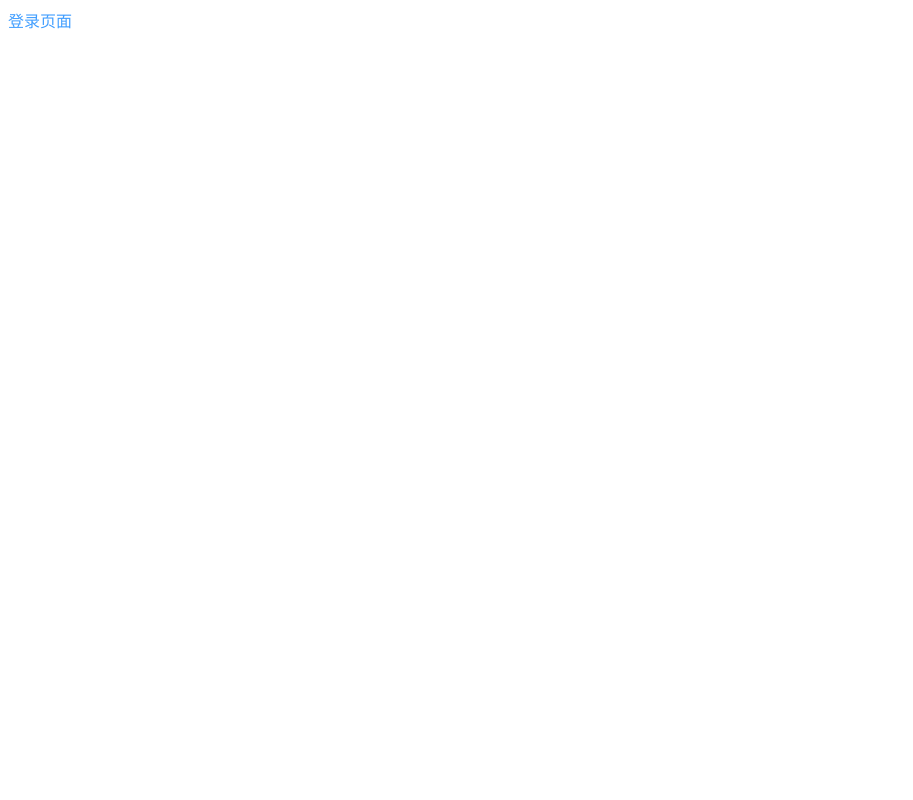
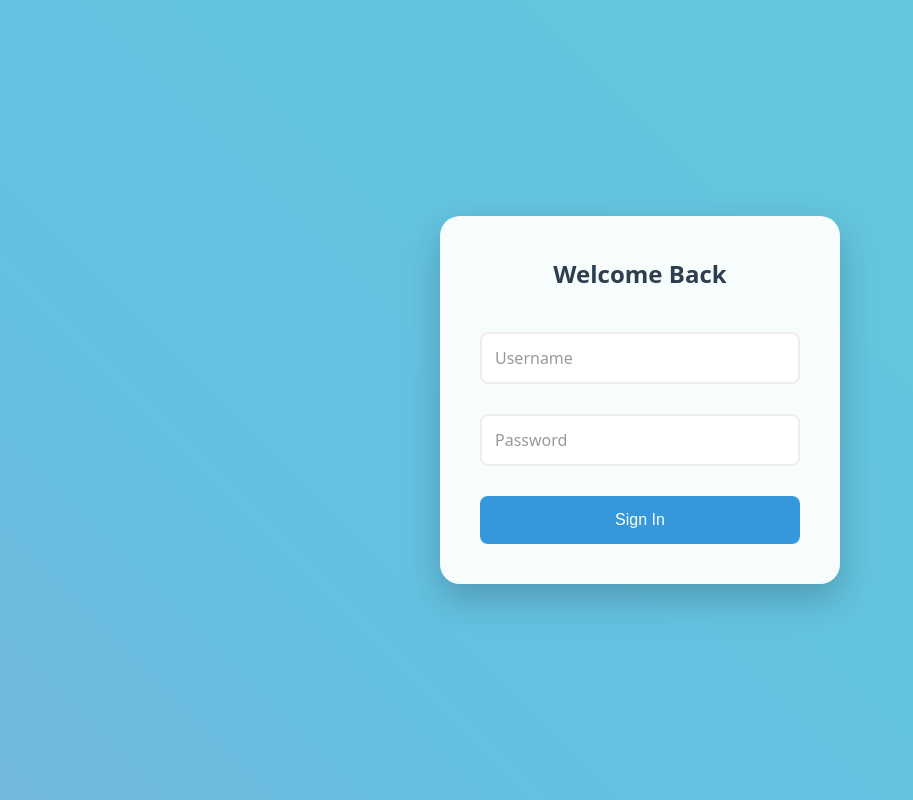
Before and after one commit to yhongliang/vue-mid-back-sys, a Vue app: page /login in a window 1280 px wide. Shown: the whole page, without its empty margins (0-913 px from the left). Built offline with nearby package versions, Linux system fonts and the light colour scheme; the HTML template or start-up script is replaced by a standard one.

Commit message:
feat:新增登录页面

```diff
--- a/components.d.ts
+++ b/components.d.ts
@@ -9,6 +9,9 @@ export {}
 declare module 'vue' {
   export interface GlobalComponents {
     ElButton: typeof import('element-plus/es')['ElButton']
+    ElForm: typeof import('element-plus/es')['ElForm']
+    ElFormItem: typeof import('element-plus/es')['ElFormItem']
+    ElInput: typeof import('element-plus/es')['ElInput']
     HelloWorld: typeof import('./src/components/HelloWorld.vue')['default']
     IconCommunity: typeof import('./src/components/icons/IconCommunity.vue')['default']
     IconDocumentation: typeof import('./src/components/icons/IconDocumentation.vue')['default']
--- a/src/main.ts
+++ b/src/main.ts
@@ -9,6 +9,7 @@ import router from './router'
 import ElementPlus from 'element-plus'
 import zhCn from 'element-plus/es/locale/lang/zh-cn'
 import 'dayjs/locale/zh-cn'
+import '@/styles/reset.scss'
 
 const app = createApp(App)
 
--- a/src/router/index.ts
+++ b/src/router/index.ts
@@ -6,7 +6,7 @@ const router = createRouter({
   routes: [
     // 配置首先进入登录页面
     {
-      path: '/:pathMatch(.*)*',
+      path: '/',
       redirect: '/login',
     },
     {
@@ -14,11 +14,11 @@ const router = createRouter({
       name: 'login',
       component: () => import('@/views/auth/LoginForm.vue'),
     },
-    {
-      path: '/',
-      name: 'home',
-      component: HomeView,
-    },
+    // {
+    //   path: '/home',
+    //   name: 'home',
+    //   component: HomeView,
+    // },
   ],
 })
 
--- a/src/styles/variables.scss
+++ b/src/styles/variables.scss
@@ -1,7 +1,16 @@
-/* 覆盖Element Plus变量 */
-@forward "element-plus/theme-chalk/src/common/var.scss" with ($colors: ('primary': ('base': #3366ff,
-        ),
-    ));
+@use "sass:map";
+@use "sass:color";
 
-/* 必须引入基础样式 */
-@use "element-plus/theme-chalk/src/index.scss" as *;
+// 1. 首先覆盖Element变量
+@forward 'element-plus/theme-chalk/src/common/var.scss' with ($colors: ('primary': ('base': #409eff,
+            'light-9': color.mix(#fff, #409eff, 90%))));
+
+// 2. 导出易用变量（避免组件中频繁使用map.get）
+// $--color-primary-light-9: map.get(map.get($colors, 'primary'), 'light-9') !default;
+$box-shadow-dark: 0 6px 18px rgba(0, 0, 0, 0.12) !default;
+// 2. 然后声明自定义变量
+$box-shadow-dark: 0 6px 18px rgba(0, 0, 0, 0.12) !default;
+$--color-primary: #409EFF !default;
+$--color-white: #FFFFFF !default;
+$--color-text-primary: #303133 !default;
+$--border-radius-base: 4px !default;
--- a/src/views/auth/LoginForm.vue
+++ b/src/views/auth/LoginForm.vue
@@ -1,17 +1,229 @@
 <template>
-    <div>
-        <span class="example">登录页面</span>
+    <div class="login-container">
+        <!-- 动态背景 -->
+        <div class="animated-bg"></div>
+
+        <!-- 登录卡片 -->
+        <div class="login-card">
+            <h2 class="title">Welcome Back</h2>
+
+            <form @submit.prevent="handleSubmit">
+                <!-- 用户名输入 -->
+                <div class="input-group">
+                    <input v-model="form.username" type="text" required @focus="handleInputFocus"
+                        @blur="handleInputBlur">
+                    <label :class="{ active: isUsernameActive }">Username</label>
+                </div>
+
+                <!-- 密码输入 -->
+                <div class="input-group">
+                    <input v-model="form.password" type="password" required @focus="handleInputFocus"
+                        @blur="handleInputBlur">
+                    <label :class="{ active: isPasswordActive }">Password</label>
+                </div>
+
+                <!-- 提交按钮 -->
+                <button type="submit" class="submit-btn" :disabled="loading">
+                    <span v-if="!loading">Sign In</span>
+                    <div v-else class="loading-dots">
+                        <div class="dot"></div>
+                        <div class="dot"></div>
+                        <div class="dot"></div>
+                    </div>
+                </button>
+            </form>
+        </div>
     </div>
 </template>
 
-<script setup lang="ts">
+<script setup>
+import { ref, reactive } from 'vue'
 
+// 响应式数据
+const form = reactive({
+    username: '',
+    password: ''
+})
+
+const loading = ref(false)
+const isUsernameActive = ref(false)
+const isPasswordActive = ref(false)
+
+// 输入框交互处理
+const handleInputFocus = (e) => {
+    if (e.target.type === 'text') isUsernameActive.value = true
+    if (e.target.type === 'password') isPasswordActive.value = true
+}
+
+const handleInputBlur = (e) => {
+    if (!e.target.value) {
+        isUsernameActive.value = false
+        isPasswordActive.value = false
+    }
+}
+
+// 提交处理
+const handleSubmit = async () => {
+    loading.value = true
+    try {
+        // 这里添加API请求
+        await new Promise(resolve => setTimeout(resolve, 1500))
+        console.log('登录数据:', form)
+    } finally {
+        loading.value = false
+    }
+}
 </script>
 
-<style lang="scss" scoped>
-$color-primary: #409eff;
+<style scoped>
+/* 容器布局 */
+.login-container {
+    min-height: 100vh;
+    display: flex;
+    justify-content: center;
+    align-items: center;
+    position: relative;
+    overflow: hidden;
+}
 
-.example {
-    color: $color-primary;
+/* 动态背景 */
+.animated-bg {
+    position: absolute;
+    width: 200%;
+    height: 200%;
+    background: linear-gradient(45deg,
+            #ee7752,
+            #e73c7e,
+            #23a6d5,
+            #23d5ab);
+    background-size: 400% 400%;
+    animation: gradientBG 15s ease infinite;
+    filter: blur(30px);
+    opacity: 0.7;
+}
+
+/* 登录卡片 */
+.login-card {
+    position: relative;
+    width: 400px;
+    padding: 40px;
+    background: rgba(255, 255, 255, 0.95);
+    border-radius: 20px;
+    box-shadow: 0 15px 35px rgba(0, 0, 0, 0.2);
+    z-index: 1;
+}
+
+.title {
+    text-align: center;
+    margin-bottom: 40px;
+    color: #2c3e50;
+}
+
+/* 输入框样式 */
+.input-group {
+    position: relative;
+    margin-bottom: 30px;
+}
+
+input {
+    width: 100%;
+    padding: 15px;
+    border: 2px solid #eee;
+    border-radius: 8px;
+    font-size: 16px;
+    transition: all 0.3s ease;
+}
+
+input:focus {
+    border-color: #3498db;
+    outline: none;
+}
+
+label {
+    position: absolute;
+    left: 15px;
+    top: 50%;
+    transform: translateY(-50%);
+    color: #999;
+    pointer-events: none;
+    transition: all 0.3s ease;
+}
+
+label.active {
+    top: -10px;
+    left: 5px;
+    font-size: 12px;
+    color: #3498db;
+    background: white;
+    padding: 0 5px;
+}
+
+/* 提交按钮 */
+.submit-btn {
+    width: 100%;
+    padding: 15px;
+    background: #3498db;
+    color: white;
+    border: none;
+    border-radius: 8px;
+    font-size: 16px;
+    cursor: pointer;
+    transition: all 0.3s ease;
+}
+
+.submit-btn:hover {
+    background: #2980b9;
+    transform: translateY(-2px);
+    box-shadow: 0 5px 15px rgba(52, 152, 219, 0.4);
+}
+
+/* 加载动画 */
+.loading-dots {
+    display: flex;
+    justify-content: center;
+    gap: 8px;
+}
+
+.dot {
+    width: 8px;
+    height: 8px;
+    background: white;
+    border-radius: 50%;
+    animation: dotBounce 1.4s infinite;
+}
+
+.dot:nth-child(2) {
+    animation-delay: 0.2s
+}
+
+.dot:nth-child(3) {
+    animation-delay: 0.4s
+}
+
+@keyframes gradientBG {
+    0% {
+        background-position: 0% 50%
+    }
+
+    50% {
+        background-position: 100% 50%
+    }
+
+    100% {
+        background-position: 0% 50%
+    }
+}
+
+@keyframes dotBounce {
+
+    0%,
+    80%,
+    100% {
+        transform: translateY(0)
+    }
+
+    40% {
+        transform: translateY(-10px)
+    }
 }
 </style>
--- a/vite.config.ts
+++ b/vite.config.ts
@@ -28,7 +28,11 @@ export default defineConfig({
   css: {
     preprocessorOptions: {
       scss: {
-        additionalData: `@use "@/styles/variables.scss" as vars;`, // 全局SCSS变量文件
+        additionalData: `
+          @use "sass:map";
+          @use "sass:color";
+          @use "@/styles/variables.scss" as *;
+        `,
       },
     },
   },
```
